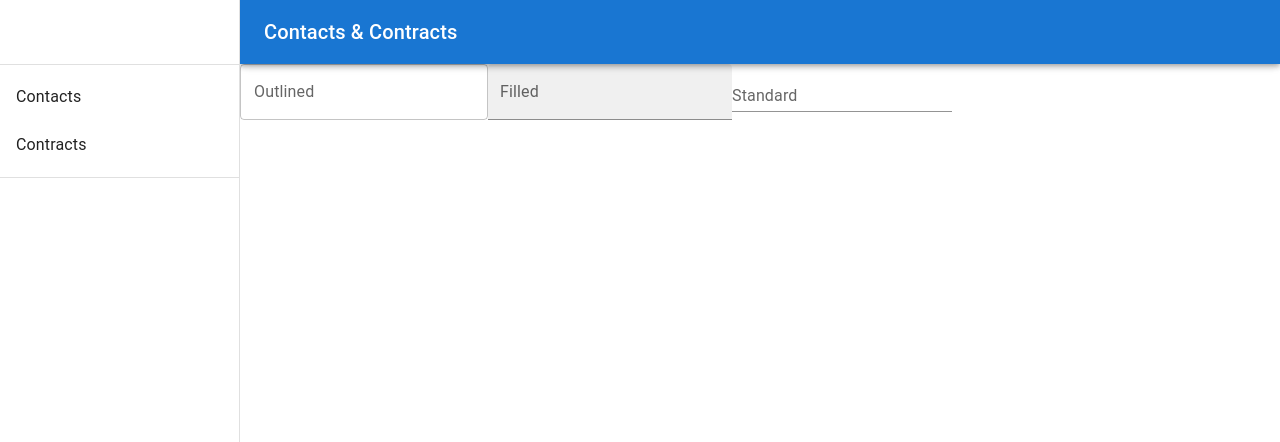
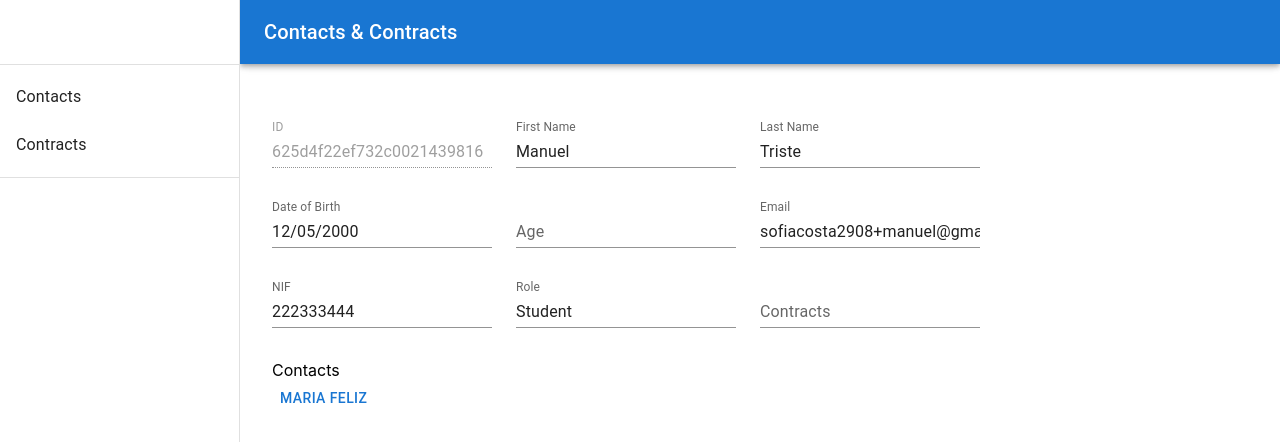
Before and after one commit to sofsscosta/contacts-and-contracts, a React (Create React App) app: page /contacts/625d4f22ef732c0021439816 in a window 1280 px wide. Shown: the top 442 px of the page. Built offline with nearby package versions, Linux system fonts and the light colour scheme.

Commit message:
details advanced

```diff
--- a/src/api.js
+++ b/src/api.js
@@ -41,6 +41,7 @@ const getContact = async id => {
     //     return data.records
     // }
     // else throw new Error('Unable to retrieve data')
+    return mocks.find(el => el.id === id)
 }
 const getContracts = () => {}
 
--- a/src/components/ContactDetail/index.js
+++ b/src/components/ContactDetail/index.js
@@ -1,29 +1,117 @@
-import React, { useMemo, useRef } from 'react'
-import { useParams } from 'react-router';
-import { getContact } from '../../api';
-import { TextField } from '@mui/material';
+import React, {
+  useMemo,
+  useRef,
+  useEffect,
+  useState,
+  useCallback,
+} from "react";
+import { useParams } from "react-router";
+import { getContact } from "../../api";
+import { TextField, Box, Button, InputLabel, Typography } from "@mui/material";
+import { processContact } from "../../utils";
 
-const ContactDetail = ({ person }) => {
-    const { id } = useParams();
-    let contact = useRef(person || undefined)
+const ContactDetail = () => {
+  const { id } = useParams();
+  const [contact, setContact] = useState({
+    id: 0,
+    lastName: "",
+    firstName: "",
+    email: "",
+    nif: "",
+    role: "",
+    dateOfBirth: "",
+    age: "",
+    contracts: "",
+    contacts: "",
+  });
 
-    useMemo(() => {
-      (async () => {
-          if ( !contact) {
-              contact.current = await getContact(id)
-              console.log(contact)
-          }
-      })()
+  const fetchApi = useCallback(async () => {
+    const result = await getContact(id);
+    console.log("result", result);
+    setContact(processContact(result));
+    console.log("contact", contact);
+  }, [contact, id]);
+
+  useMemo(() => {
+    fetchApi();
     // eslint-disable-next-line react-hooks/exhaustive-deps
-    }, [])
+  }, []);
 
-    return (
-        <>
-            <TextField id="outlined-basic" label="Outlined" variant="outlined" />
-            <TextField id="filled-basic" label="Filled" variant="filled" />
-            <TextField id="standard-basic" label="Standard" variant="standard" />
-        </>
-    )
-}
+  return (
+    <Box m={4}>
+      <Box
+        justifyContent={"space-between"}
+        flexWrap={"wrap"}
+        gap={3}
+        mb={4}
+      >
+        <Box
+          justifyContent={"start"}
+          display={"flex"}
+          flexWrap={"wrap"}
+          gap={3}
+          mb={4}
+        >
+          <TextField label="ID" variant="standard" value={contact.id} disabled/>
+          <TextField
+            label="First Name"
+            variant="standard"
+            value={contact.firstName}
+          />
+          <TextField
+            label="Last Name"
+            variant="standard"
+            value={contact.lastName}
+          />
+        </Box>
+        <Box
+          justifyContent={"start"}
+          display={"flex"}
+          flexWrap={"wrap"}
+          gap={3}
+          mb={4}
+        >
+          <TextField
+            label="Date of Birth"
+            variant="standard"
+            value={contact.dateOfBirth}
+          />
+          <TextField label="Age" variant="standard" value={contact.age} />
+          <TextField label="Email" variant="standard" value={contact.email} />
+        </Box>
+        <Box
+          justifyContent={"start"}
+          display={"flex"}
+          flexWrap={"wrap"}
+          gap={3}
+          mb={4}
+          sx={{
+            "&:after": {
+              content: '""',
+              flex: "auto",
+            },
+          }}
+        >
+          <TextField label="NIF" variant="standard" value={contact.nif} />
+          <TextField label="Role" variant="standard" value={contact.role} />
+          <TextField
+            label="Contracts"
+            variant="standard"
+            value={contact.contracts}
+          />
+        </Box>
+      </Box>
+      <Box>
+        Contacts
+        {contact.contacts.length &&
+          contact.contacts.map((el, index) => (
+            <div key={index}>
+              <Button>{el.identifier}</Button>
+            </div>
+          ))}
+      </Box>
+    </Box>
+  );
+};
 
-export default ContactDetail
+export default ContactDetail;
--- a/src/components/Header/index.js
+++ b/src/components/Header/index.js
@@ -56,7 +56,7 @@ const ResponsiveDrawer = ({ drawerWidth, headerHeight }) => {
       </Box>
       <Box
         component="main"
-        sx={{ flexGrow: 1, p: 3, width: `calc(100% - ${drawerWidth}px)`, mt:2}}
+        sx={{ flexGrow: 1, p: 3, width: `calc(100% - ${drawerWidth}px)`, mt:5}}
       >
       </Box>
     </Box>
--- a/src/utils/index.js
+++ b/src/utils/index.js
@@ -11,8 +11,8 @@ const processContact = (rawData) => {
         nif: rawData.field_6,
         role: rawData.field_7,
         dateOfBirth: rawData.field_4,
-        contracts: rawData.field_1,
-        contacts: rawData.field_8
+        contracts: rawData.field_1_raw,
+        contacts: rawData.field_8_raw
     }
 }
 
```
